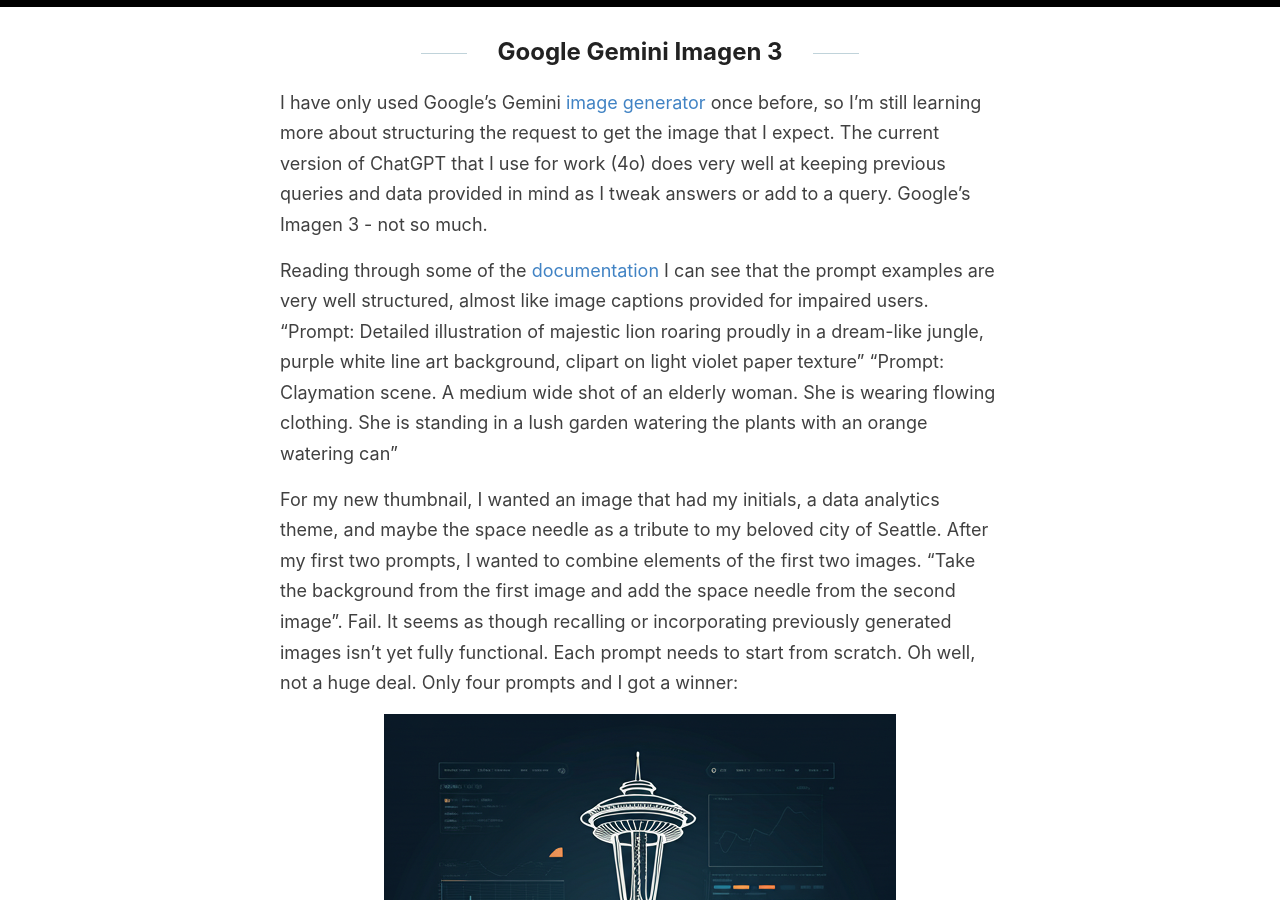
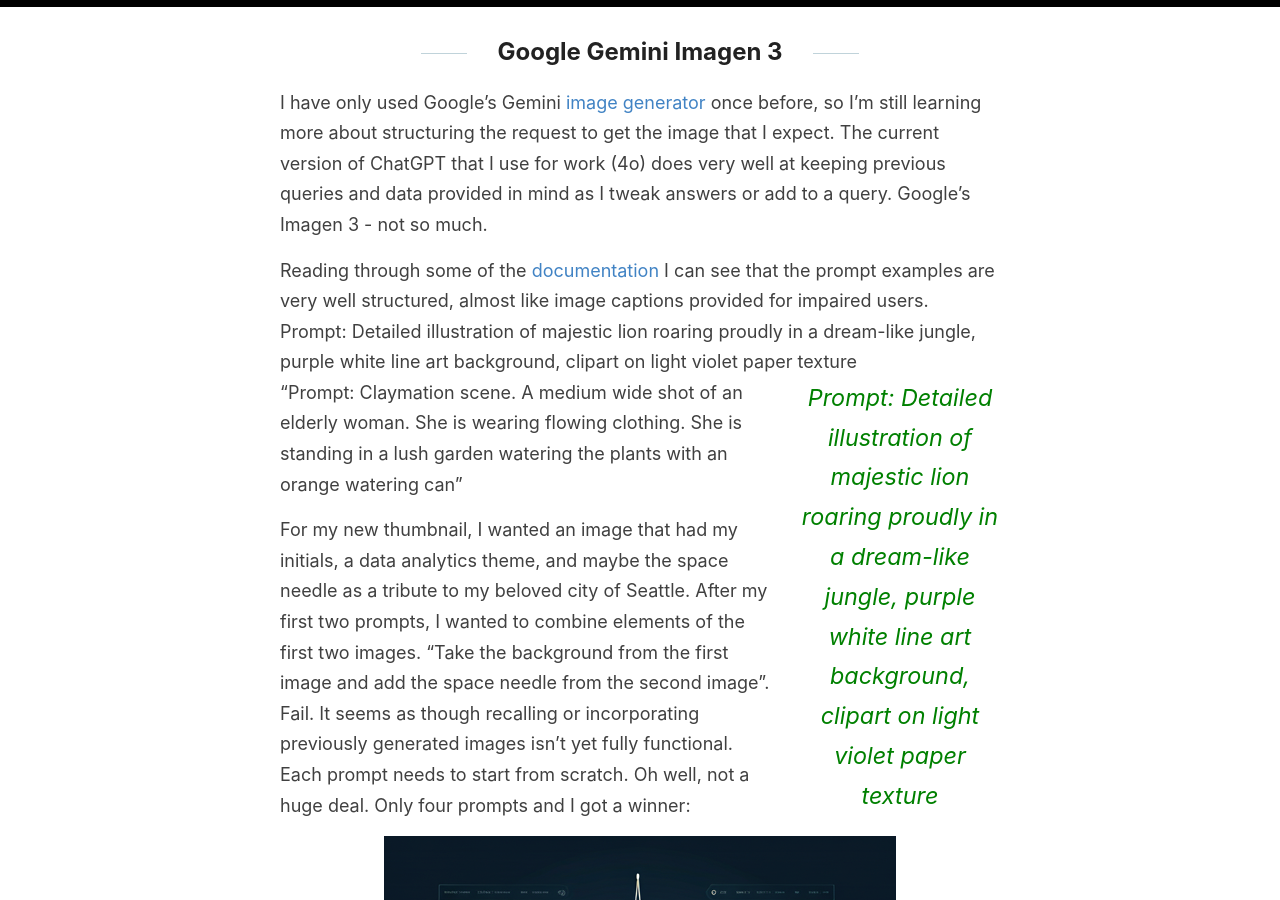
Before and after one commit to rbyers18/github-portfolio, a Jekyll site: the page built from _posts/2024-12-12-Using-Google-Imagen-3.md, in a window 1280 px wide and 900 px high, scrolled down 462 px. Built offline with Jekyll 4.4.1, drawn with Linux system fonts in a browser that asks for light colours.

Commit message:
Update 2024-12-12-Using-Google-Imagen-3.md

```diff
--- a/_posts/2024-12-12-Using-Google-Imagen-3.md
+++ b/_posts/2024-12-12-Using-Google-Imagen-3.md
@@ -12,7 +12,7 @@
 I have only used Google's Gemini [image generator](https://gemini.google.com/app?is_sa=1&is_sa=1&android-min-version=301356232&ios-min-version=322.0&campaign_id=bkws&utm_source=sem&utm_source=google&utm_medium=paid-media&utm_medium=cpc&utm_campaign=bkws&utm_campaign=2024enUS_gemfeb&pt=9008&mt=8&ct=p-growth-sem-bkws&gad_source=1&gclid=Cj0KCQiAsOq6BhDuARIsAGQ4-zhmMGAKzAu9ID99R59vQ-Kq1FbadltBPyzcJC0_M7RqxdTTy40YtgsaAq9NEALw_wcB&gclsrc=aw.ds) once before, so I'm still learning more about structuring the request to get the image that I expect. The current version of ChatGPT that I use for work (4o) does very well at keeping previous queries and data provided in mind as I tweak answers or add to a query. Google's Imagen 3 - not so much.
 
 Reading through some of the [documentation](https://deepmind.google/technologies/imagen-3/) I can see that the prompt examples are very well structured, almost like image captions provided for impaired users.
-"Prompt: Detailed illustration of majestic lion roaring proudly in a dream-like jungle, purple white line art background, clipart on light violet paper texture"
+{% include pullquote.html quote="Prompt: Detailed illustration of majestic lion roaring proudly in a dream-like jungle, purple white line art background, clipart on light violet paper texture" %}
 "Prompt: Claymation scene. A medium wide shot of an elderly woman. She is wearing flowing clothing. She is standing in a lush garden watering the plants with an orange watering can"
 
 For my new thumbnail, I wanted an image that had my initials, a data analytics theme, and maybe the space needle as a tribute to my beloved city of Seattle. After my first two prompts, I wanted to combine elements of the first two images. "Take the background from the first image and add the space needle from the second image". Fail.
```
